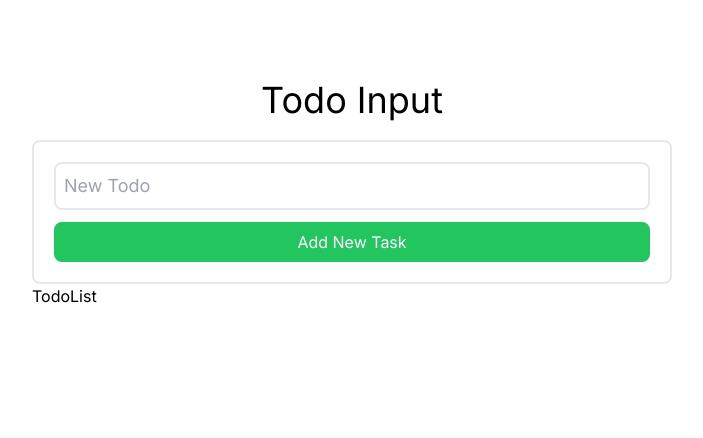
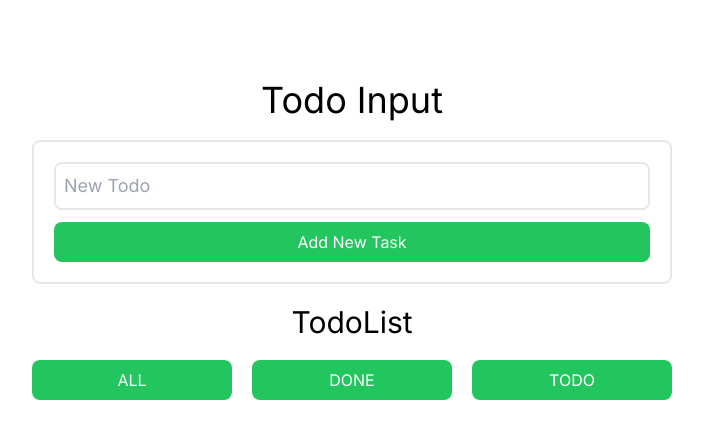
Before and after one commit to ulushbey/todolist, a Next.js app: page / in a window 1280 px wide. Shown: the top 438 px of the page, without its empty margins (288-991 px from the left). Built offline with nearby package versions, Linux system fonts and the light colour scheme.

Commit message:
fix: modify todolist page

```diff
--- a/src/app/components/TodoFilter/index.tsx
+++ b/src/app/components/TodoFilter/index.tsx
@@ -1,7 +1,19 @@
 import React from "react";
 
 const TodoFilter = () => {
-  return <div>TodoFilter</div>;
+  return (
+    <div className="flex justify-evenly gap-5 my-5">
+      <button className="bg-green-500 w-full p-2 rounded-lg hover:bg-green-600 text-white">
+        ALL
+      </button>
+      <button className="bg-green-500 w-full p-2 rounded-lg hover:bg-green-600 text-white">
+        DONE
+      </button>
+      <button className="bg-green-500 w-full p-2 rounded-lg hover:bg-green-600 text-white">
+        TODO
+      </button>
+    </div>
+  );
 };
 
 export default TodoFilter;
--- a/src/app/components/TodoList/index.tsx
+++ b/src/app/components/TodoList/index.tsx
@@ -1,11 +1,17 @@
 import React from "react";
 import { Todo } from "../types/Todo.type";
+import TodoFilter from "../TodoFilter";
 
 type T = {
   todos: Todo[];
 };
 const TodoList = ({ todos }: T) => {
-  return <div>TodoList</div>;
+  return (
+    <div>
+      <h3 className="text-3xl text-center mt-5">TodoList</h3>
+      <TodoFilter />
+    </div>
+  );
 };
 
 export default TodoList;
```
